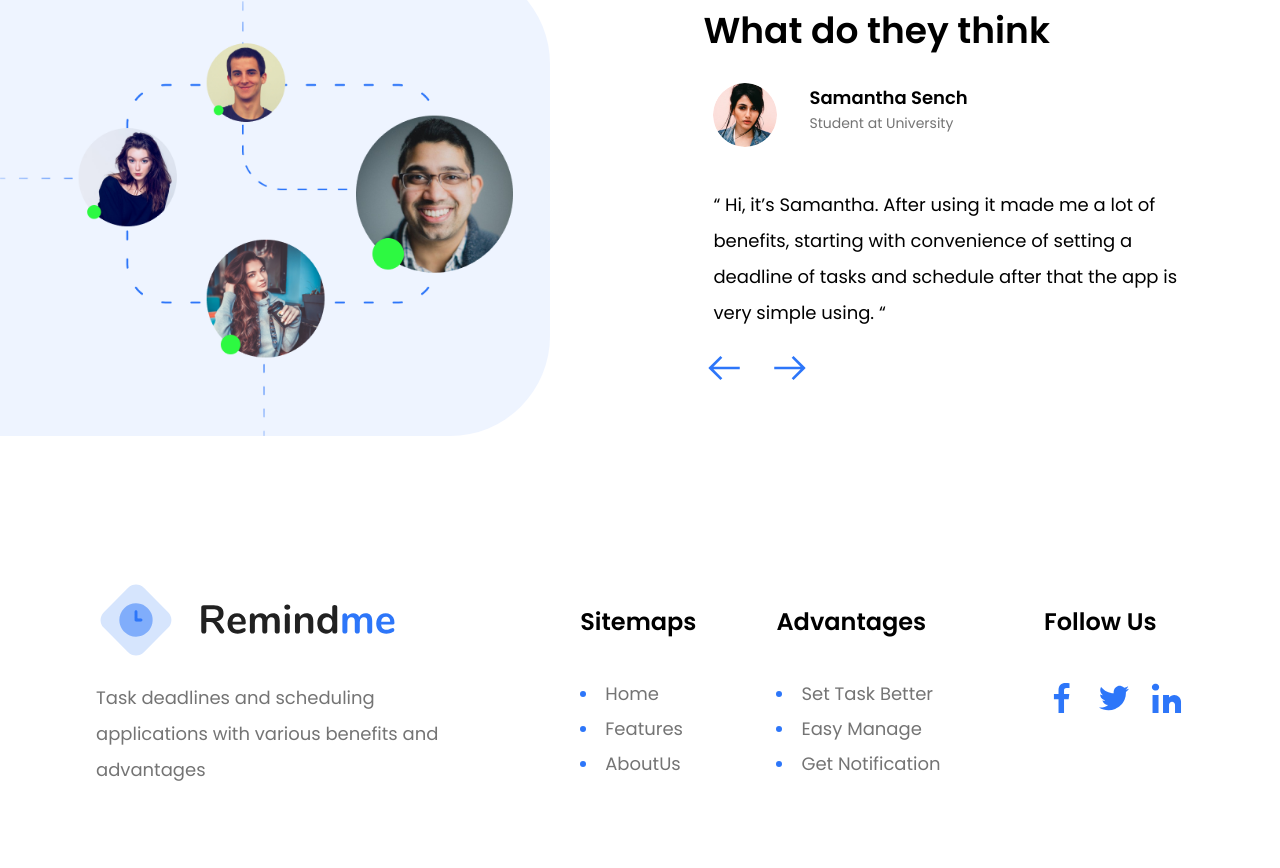
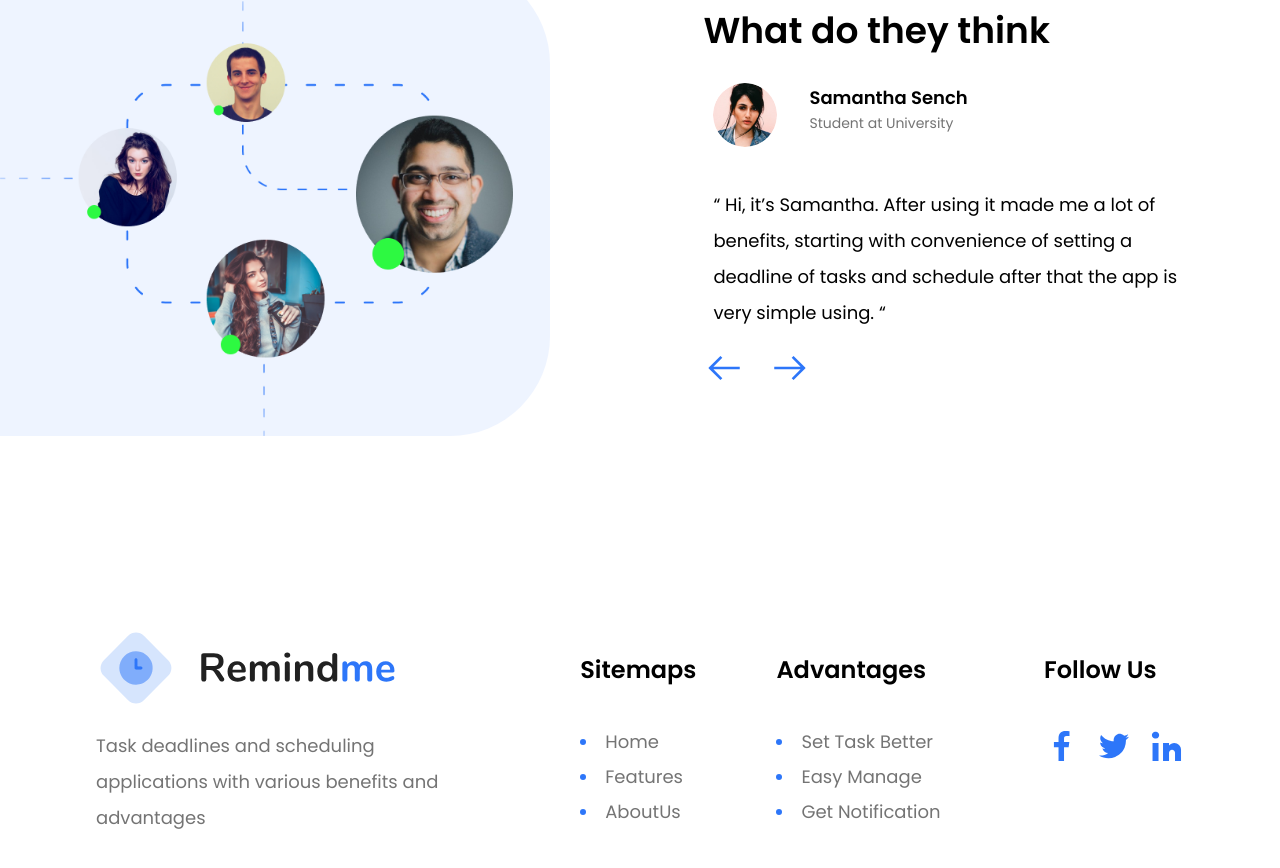
Before and after one commit to talhabytheway/remind-me-UI, a React (Create React App) app: page / in a window 1280 px wide. Shown: the part 3064-3932 px from the top of the page. Before the commit the page ends 3900 px from the top, so only its background shows below. Built offline with nearby package versions, Linux system fonts and the light colour scheme.

Commit message:
Mudassars QAs 27/03/23

```diff
--- a/src/components/Footer/Footer.jsx
+++ b/src/components/Footer/Footer.jsx
@@ -7,7 +7,7 @@ import { Link } from "react-scroll";
 
 const Footer = () => {
   return (
-    <div className="xl:mx-auto xl:min-w-[1280px] px-[1.5rem] md:px-[3rem] lg:px-[6rem] gap-6 lg:gap-0 flex flex-col lg:flex-row lg:justify-between pb-12">
+    <div className="xl:mx-auto xl:min-w-[1280px] px-[2rem] md:px-[3rem] lg:px-[6rem] gap-6 lg:gap-0 flex flex-col lg:flex-row lg:justify-between pt-[3rem] pb-[56px] lg:pb-12">
       <div className="lg:w-[35%] md:flex mx-auto lg:mx-0 md:gap-10 lg:gap-5 items-center flex-wrap">
         <img src={logo} alt="" className="h-[65px] md:h-16 lg:h-[80px] w-auto mx-auto mb-[22px] lg:m-0"/>
         <p className="max-w-[400px] md:max-w-[300px] lg:max-w-[400px] text-center text-[18px] md:text-left text-grey">
```
